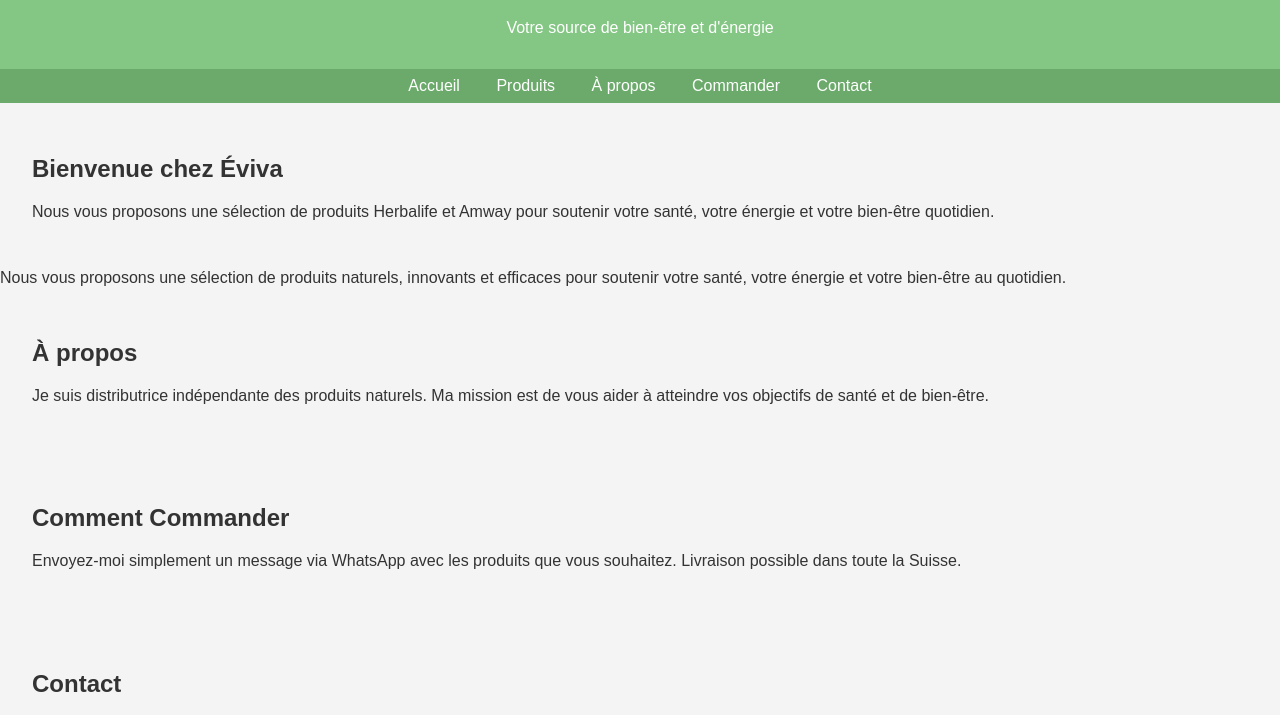
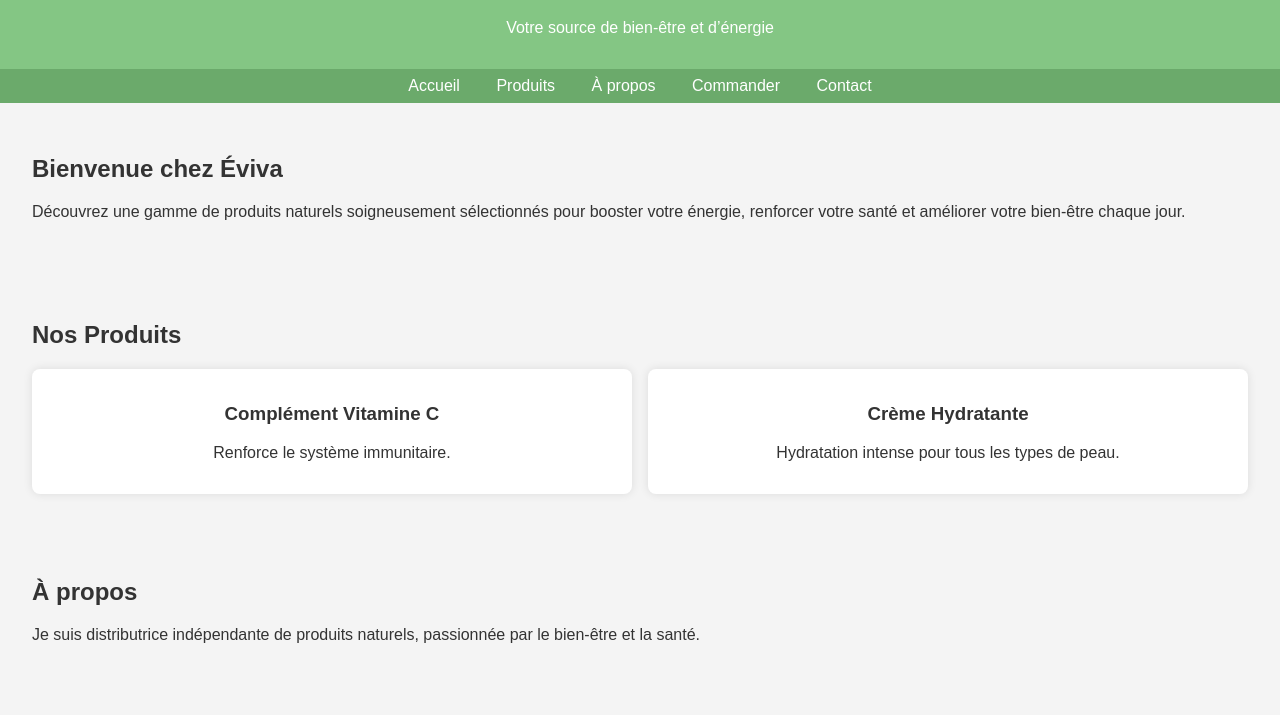
Before and after one commit to CarolXAM/EVIVA, a plain HTML site: page index.html in a window 1280 px wide. Shown: the part 77-792 px from the top of the page. Drawn offline with Linux system fonts and the light colour scheme.

Commit message:
Update index.html
Change for watsapp

```diff
--- a/index.html
+++ b/index.html
@@ -1,4 +1,3 @@
-
 <!DOCTYPE html>
 <html lang="fr">
 <head>
@@ -58,7 +57,7 @@
 <body>
   <header>
     <h1>Éviva</h1>
-    <p>Votre source de bien-être et d'énergie</p>
+    <p>Votre source de bien-être et d’énergie</p>
   </header>
 
   <nav>
@@ -71,24 +70,36 @@
 
   <section id="accueil">
     <h2>Bienvenue chez Éviva</h2>
-    <p>Nous vous proposons une sélection de produits Herbalife et Amway pour soutenir votre santé, votre énergie et votre bien-être quotidien.</p>
+    <p>Découvrez une gamme de produits naturels soigneusement sélectionnés pour booster votre énergie, renforcer votre santé et améliorer votre bien-être chaque jour.</p>
   </section>
 
-  Nous vous proposons une sélection de produits naturels, innovants et efficaces pour soutenir votre santé, votre énergie et votre bien-être au quotidien.
+  <section id="produits">
+    <h2>Nos Produits</h2>
+    <div class="products">
+      <div class="product">
+        <h3>Complément Vitamine C</h3>
+        <p>Renforce le système immunitaire.</p>
+      </div>
+      <div class="product">
+        <h3>Crème Hydratante</h3>
+        <p>Hydratation intense pour tous les types de peau.</p>
+      </div>
+    </div>
+  </section>
+
   <section id="apropos">
     <h2>À propos</h2>
-    <p>Je suis distributrice indépendante des produits naturels. Ma mission est de vous aider à atteindre vos objectifs de santé et de bien-être.</p>
+    <p>Je suis distributrice indépendante de produits naturels, passionnée par le bien-être et la santé.</p>
   </section>
 
   <section id="commander">
     <h2>Comment Commander</h2>
-    <p>Envoyez-moi simplement un message via WhatsApp avec les produits que vous souhaitez. Livraison possible dans toute la Suisse.</p>
+    <p>Envoyez-moi simplement un message via WhatsApp pour passer votre commande ou obtenir des conseils personnalisés.</p>
   </section>
 
   <section id="contact">
     <h2>Contact</h2>
-    <a class="whatsapp" href="https://wa.me/41778115240" target="_blank">Contactez-moi sur WhatsApp</a>
+    <a class="whatsapp" href="https://wa.me/41783082042" target="_blank">Contactez-moi sur WhatsApp</a>
   </section>
-
 </body>
 </html>
```
